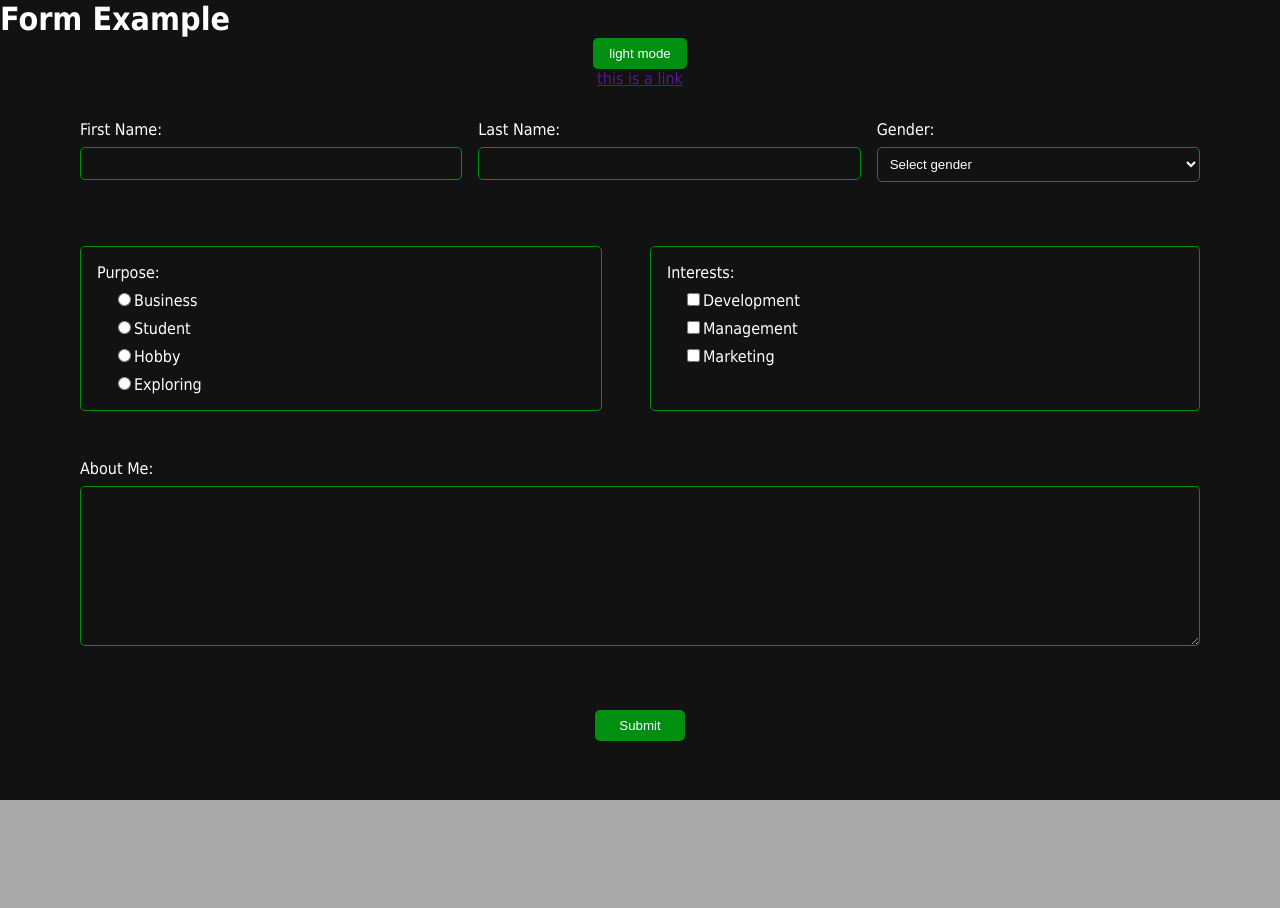
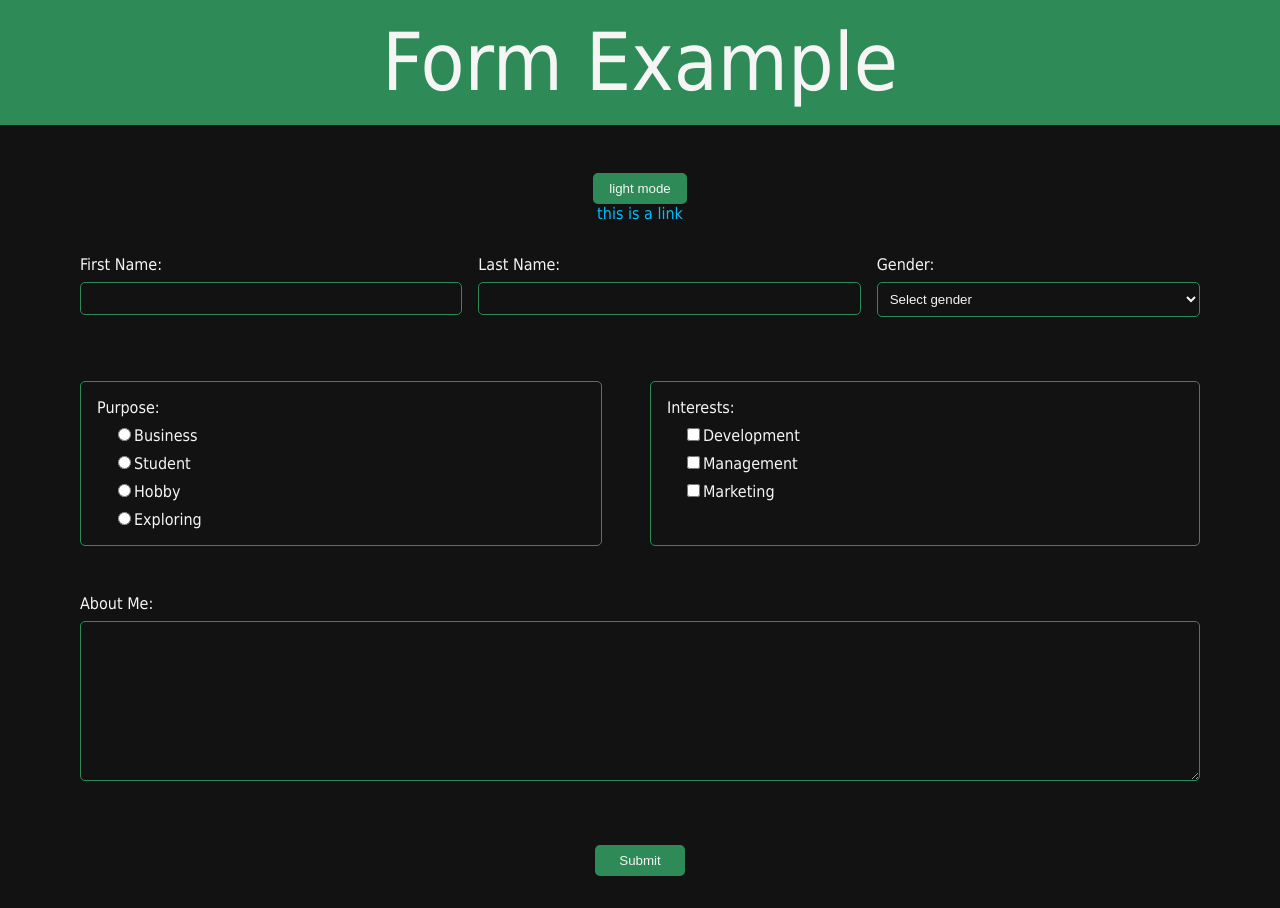
Before and after one commit to jpagtama/form-example, a React (Vite) app: page / in a window 1280 px wide. Before the commit the page ends 800 px from the top, so only its background shows below. Built offline with nearby package versions, Linux system fonts and the light colour scheme.

Commit message:
Modify and add new global styles

```diff
--- a/src/index.css
+++ b/src/index.css
@@ -3,29 +3,19 @@
 }
 
 .darkMode {
-  --primary-color: #008F11;
-  /* Green */
+  --primary-color: seagreen;
   --background-color: #121212;
-  /* Dark background */
-  --text-color: #ffffff;
-  /* White text color */
-  --accent-color: #003B00;
-  /* Light green accent color */
-  --link-color: #66ccff;
-  /* Blue link color */
+  --text-color: #f5f5f5;
+  --accent-color: lightseagreen;
+  --link-color: deepskyblue;
 }
 
 .lightMode {
-  --primary-color: #007f3d;
-  /* Green */
+  --primary-color: darkseagreen;
   --background-color: #f5f5f5;
-  /* White background */
-  --text-color: #333333;
-  /* Dark text color */
-  --accent-color: #80c67f;
-  /* Light green accent color */
-  --link-color: #007fbb;
-  /* Blue link color */
+  --text-color: #121212;
+  --accent-color: lightseagreen;
+  --link-color: dodgerblue;
 }
 
 :root {
@@ -43,6 +33,22 @@ body {
   font-weight: 300;
 }
 
+header {
+  display: flex;
+  justify-content: center;
+  align-items: center;
+  background-color: var(--primary-color);
+  padding: 1rem;
+  margin-bottom: 3rem;
+}
+
 h1 {
+  font-size: clamp(3rem, 1rem + 10vw, 5rem);
+  font-weight: 200;
   margin: 0;
 }
+
+a {
+  color: var(--link-color);
+  text-decoration: none;
+}
```
